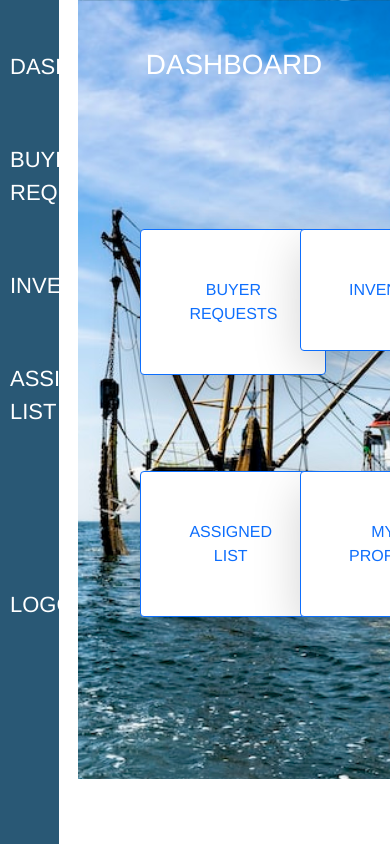
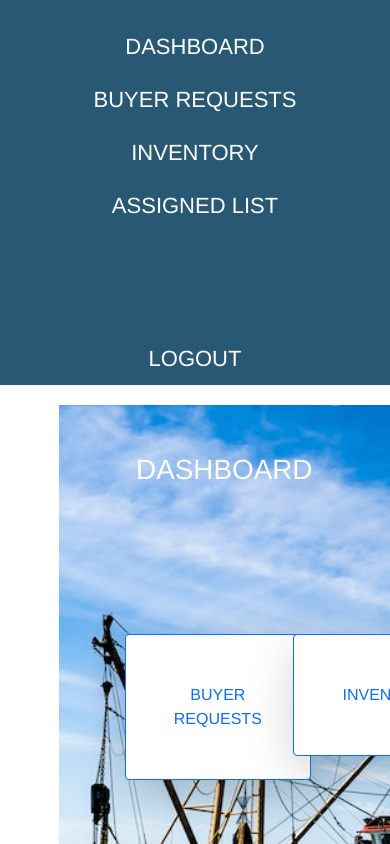
Before and after one commit to Nadeesh-Edi/FisheriesManagement, a React (Create React App) app in the folder frontend/: page /dashboard in a window 390 px wide. Shown: the top 844 px of the page. Built offline with nearby package versions, Linux system fonts and the light colour scheme.

Commit message:
InvManager css fixed

```diff
--- a/frontend/src/components/inventorymanagerComponents/inv-all-inventory.js
+++ b/frontend/src/components/inventorymanagerComponents/inv-all-inventory.js
@@ -62,9 +62,9 @@ export default function ViewAllInventory() {
             <div className="page">
                 <h1 className="mx-5 text-body mb-5 pt-5">INVENTORY</h1>
                 <br></br>
-                <div className="shadow-lg p-3 mb-5 mx-5 bg-body rounded">
+                <div className="shadow-lg p-3 mb-5 mx-5 bg-body rounded fs-5">
                     <form>
-                        <input className="rounded-pill ps-2 mx-5" type="text" placeholder="Search Boat Id"
+                        <input className="rounded-pill ps-2 mx-2 fs-5" type="text" placeholder="Search Boat Id"
                         onChange={(e) => {
                             setBoatId(e.target.value);
                         }}></input>
@@ -81,7 +81,7 @@ export default function ViewAllInventory() {
                 </div>
                 <table className="table table-striped mx-5">
                     <thead>
-                        <tr className="table-dark">
+                        <tr className="table-dark fs-6">
                             <th>INVENTORY ID</th>
                             <th><center>BOAT ID</center></th>
                             <th><center>OWNER NAME</center></th>
@@ -91,7 +91,7 @@ export default function ViewAllInventory() {
                             <th></th>
                         </tr>
                     </thead>
-                    <tbody>
+                    <tbody className="fs-6">
                         {
                             inventory.filter(val => {
                                 if(!filterClicked) {
--- a/frontend/src/components/inventorymanagerComponents/inv-buyer-requests.js
+++ b/frontend/src/components/inventorymanagerComponents/inv-buyer-requests.js
@@ -70,7 +70,7 @@ export default function BuyerRequests() {
                 </div>
                 <table className="table table-striped mx-5">
                     <thead>
-                        <tr className="table-dark">
+                        <tr className="table-dark fs-6">
                             <th>REQUEST ID</th>
                             <th><center>REQUESTER</center></th>
                             <th><center>TYPE OF FISH</center></th>
@@ -78,7 +78,7 @@ export default function BuyerRequests() {
                             <th></th>
                         </tr>
                     </thead>
-                    <tbody>
+                    <tbody className="fs-6">
                         {
                             requests.filter(val => {
                                 if (!searchClick) {
--- a/frontend/src/res/css/inv-pages.css
+++ b/frontend/src/res/css/inv-pages.css
@@ -1,5 +1,5 @@
 .page {
-    margin-left: 20%;
+    margin-left: 15%;
     margin-bottom: 10px;
 }
 
--- a/frontend/src/res/css/invDashboard.css
+++ b/frontend/src/res/css/invDashboard.css
@@ -3,7 +3,7 @@
     height: 100%;
     background-size: cover;
     background-position: center center;
-    margin-left: 20%;
+    margin-left: 15%;
 }
 
 .dash-btn {
--- a/frontend/src/res/css/navbar.css
+++ b/frontend/src/res/css/navbar.css
@@ -11,7 +11,8 @@
   }
 
   .sidenav a {
-    padding: 30px 10px 30px 10px;
+    padding: 10px 10px 10px 10px;
+    border-radius: 25px;
     text-decoration: none;
     font-size: 22px;
     color: white;
@@ -28,6 +29,28 @@
       color: white;
   }
 
-  .logoutBtn {
+  .sidenav .logoutBtn {
     margin-top: 100px;
   }
+
+  @media screen and (max-width: 700px) {
+    .sidenav {
+      width: 100%;
+      height: 20%;
+      font-size: 10px;
+      position: relative;
+    }
+    .sidenav .logoutBtn {
+      right: 0px;
+    }
+    .sidenav a {float: left;}
+    div.content {margin-left: 0;}
+  }
+
+  /* On screens that are less than 400px, display the bar vertically, instead of horizontally */
+  @media screen and (max-width: 400px) {
+    .sidenav a {
+      text-align: center;
+      float: none;
+    }
+  }
```
